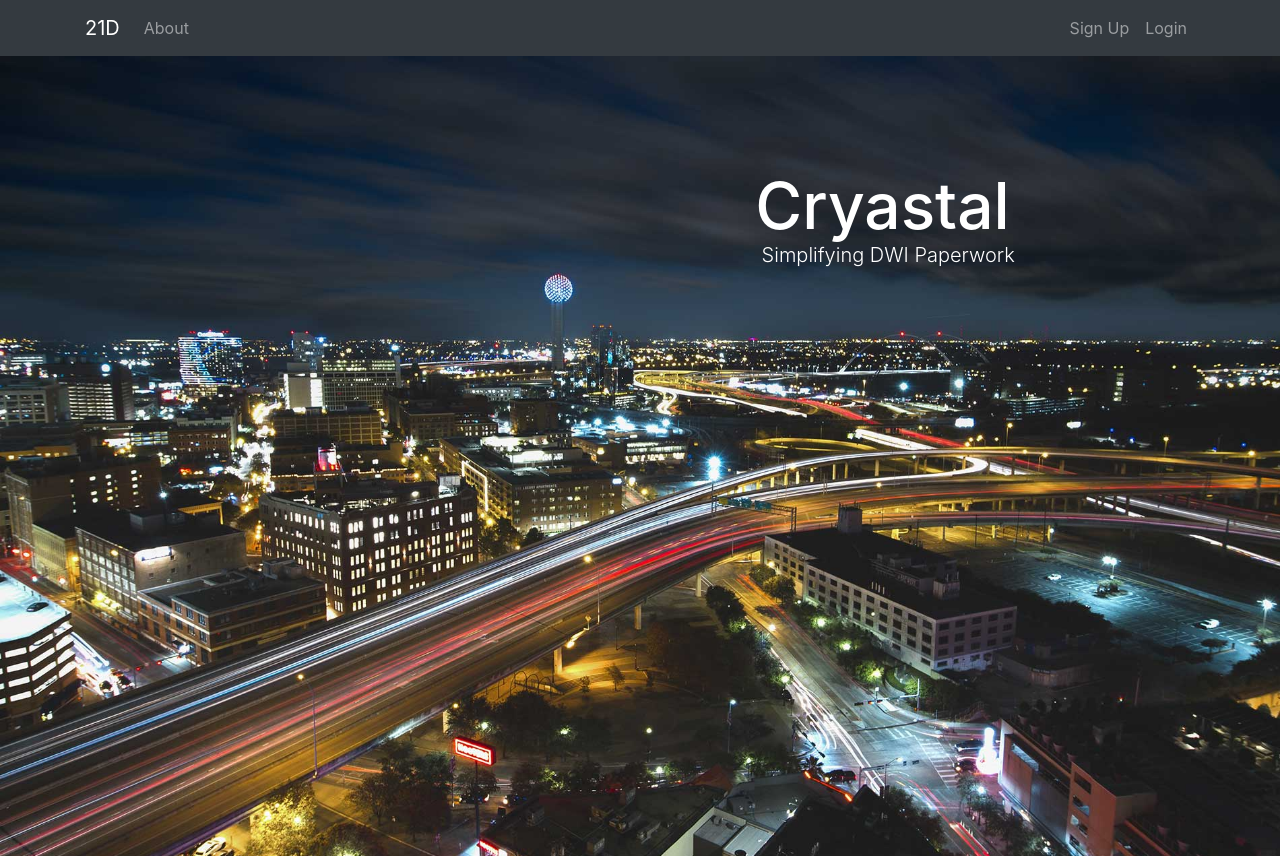
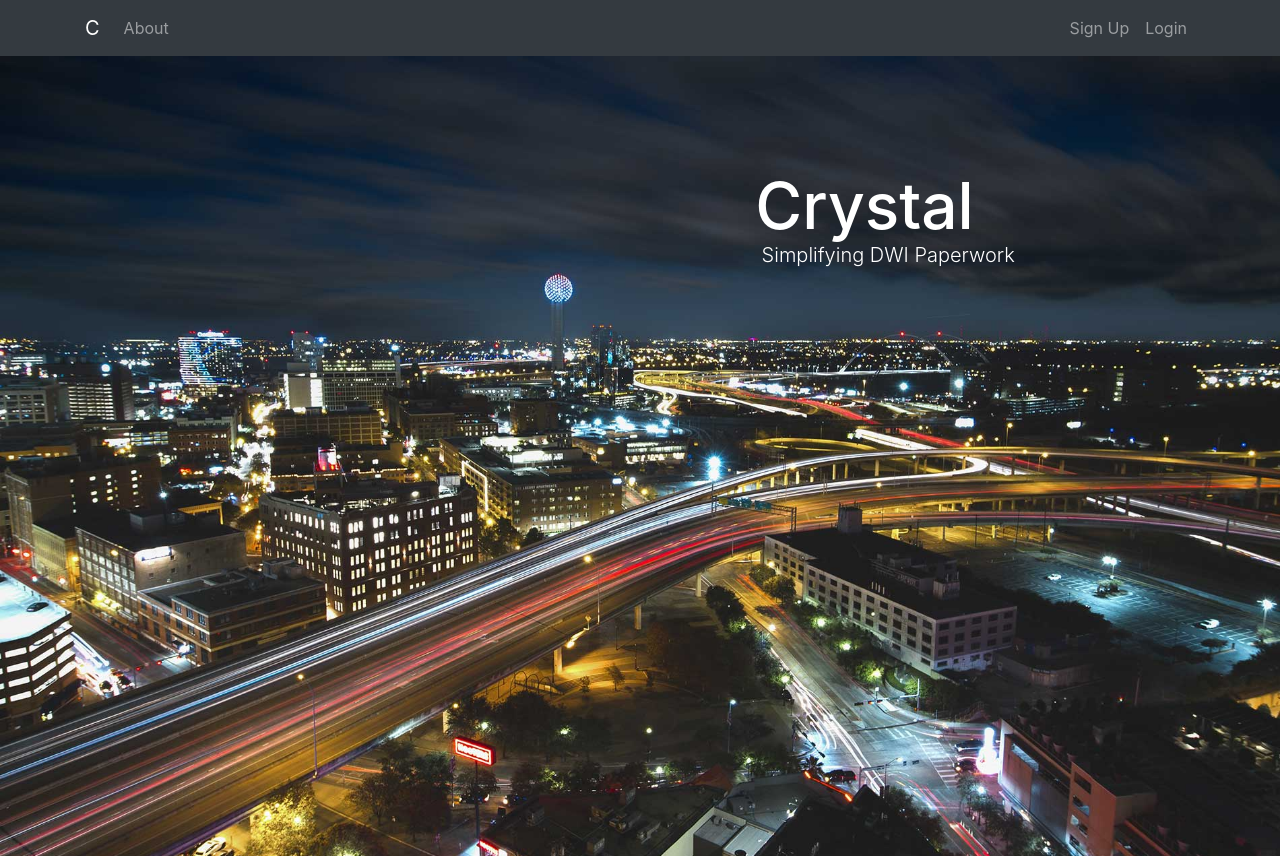
Before and after one commit to CoderJSanchez/twenty_one_david, a React (Create React App) app in the folder client/: page / in a window 1280 px wide. Built offline with nearby package versions, Linux system fonts and the light colour scheme.

Commit message:
made updates

```diff
--- a/client/package.json
+++ b/client/package.json
@@ -3,6 +3,7 @@
   "version": "0.1.0",
   "private": true,
   "dependencies": {
+    "axios": "^0.18.0",
     "react": "^16.7.0",
     "react-dom": "^16.7.0",
     "react-router-dom": "^4.3.1",
--- a/client/src/components/access/Register.jsx
+++ b/client/src/components/access/Register.jsx
@@ -1,4 +1,6 @@
 import React, { Component } from "react";
+import axios from "axios";
+
 class Register extends Component {
   state = {
     name: "",
@@ -20,7 +22,10 @@ class Register extends Component {
       password: this.state.password,
       password2: this.state.password2
     };
-    console.log(newOfficer);
+    axios
+      .post("/api/users/register", newOfficer)
+      .then(res => console.log(res.data))
+      .catch(err => console.log(err.response.data));
   };
 
   render() {
--- a/client/src/components/layout/Landing.jsx
+++ b/client/src/components/layout/Landing.jsx
@@ -5,7 +5,7 @@ class Landing extends Component {
   render() {
     return (
       <div className="heroImage">
-        <h1 className="landingHeader">Cryastal</h1>
+        <h1 className="landingHeader">Crystal</h1>
         <p className="lead">Simplifying DWI Paperwork</p>
         <div className="container">
           <div className="row">
--- a/client/src/components/layout/Navbar.jsx
+++ b/client/src/components/layout/Navbar.jsx
@@ -7,7 +7,7 @@ class Navbar extends Component {
       <nav className="navbar navbar-expand-sm navbar-dark bg-dark">
         <div className="container">
           <Link className="navbar-brand" to="/">
-            21D
+            C
           </Link>
           <ul className="navbar-nav mr-auto">
             <li className="nav-item">
```
